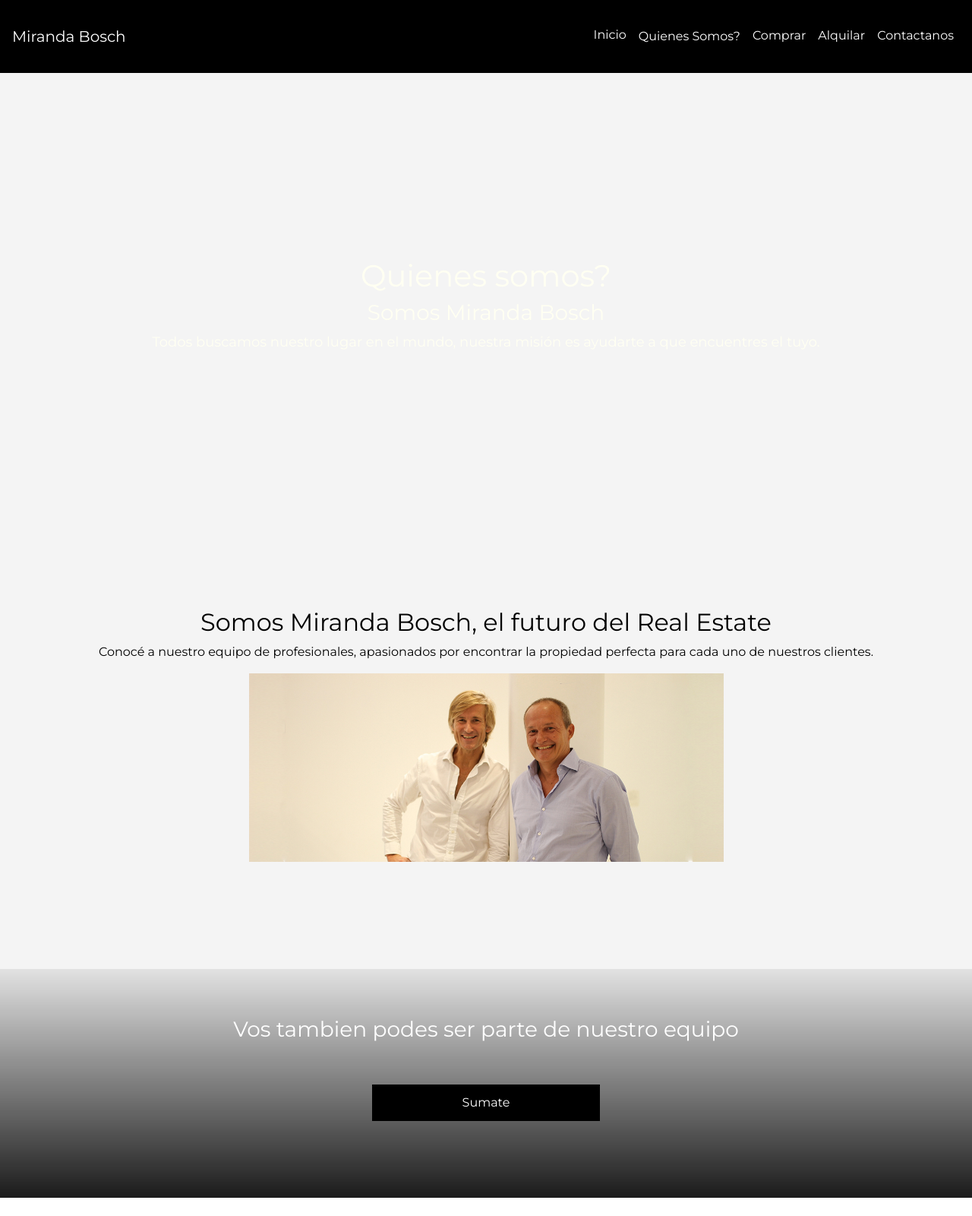
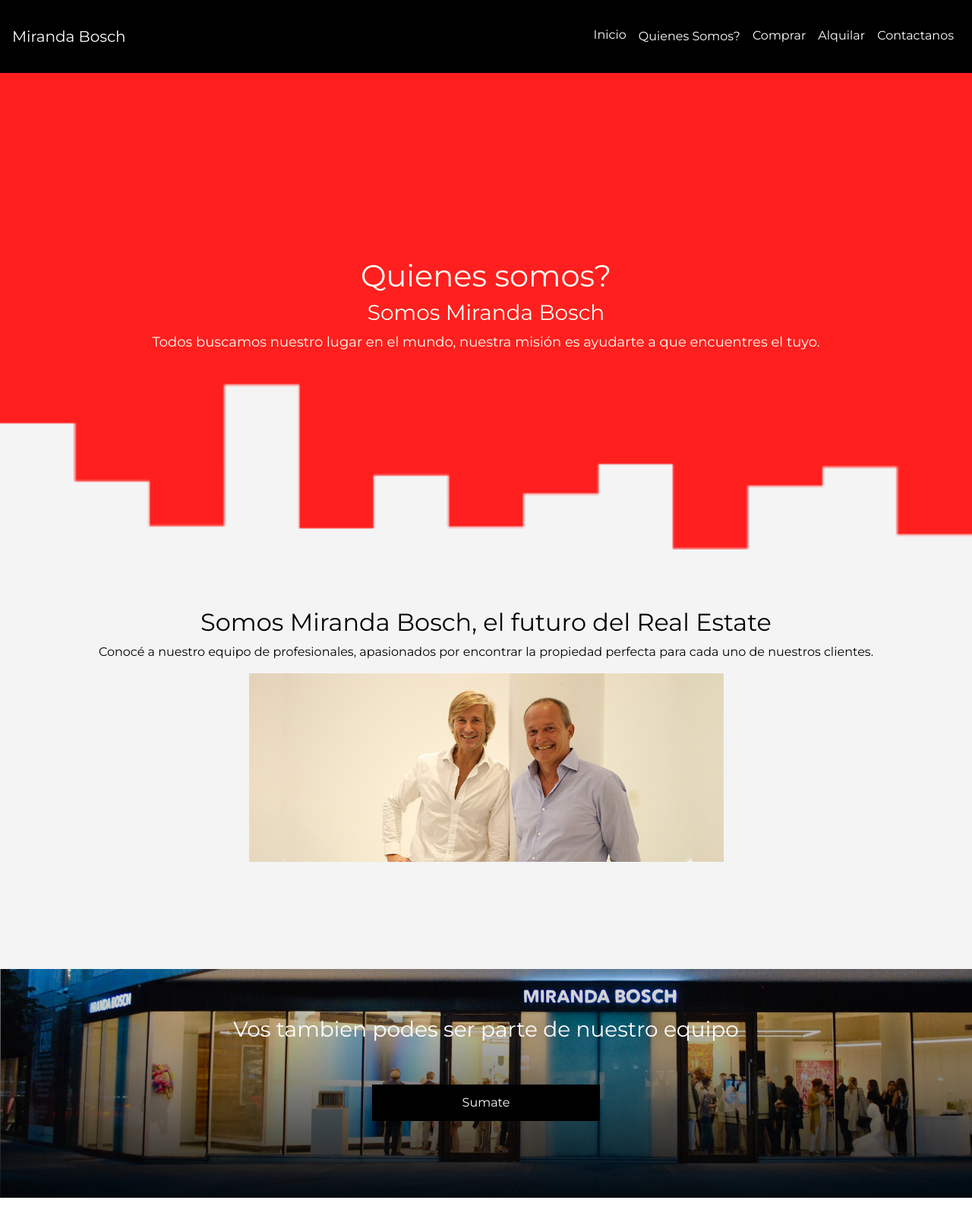
Before and after one commit to Ivan-Divinsky/Prueba, a plain HTML site: page quienesSomos.html in a window 1280 px wide. Shown: the top 1600 px of the page at 76% size. Drawn offline with nearby package versions, Linux system fonts and the light colour scheme; files that its build step writes are made by us from their sources.

Commit message:
cambios a imagenes de css

```diff
--- a/estilos/_main.scss
+++ b/estilos/_main.scss
@@ -60,7 +60,7 @@
 
 .containerBackground {
 
-  background-image: url(~/img/fondoBien2.png);
+  background-image: url(../img/fondoBien2.png);
   background-repeat: repeat;
   background-size: cover;
 
@@ -172,7 +172,7 @@
 
 .unite {
 
-  background: linear-gradient(180deg, rgba(0, 0, 0, 0.075), rgba(0, 0, 0, 0.89)), url(~/img/backgroundSumate.jpg);
+  background: linear-gradient(180deg, rgba(0, 0, 0, 0.075), rgba(0, 0, 0, 0.89)), url(../img/backgroundSumate.jpg);
   color: white;
   padding-top: 2%;
   padding-bottom: 4%;
```
